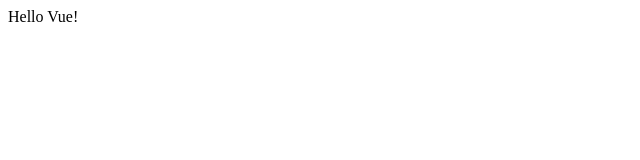
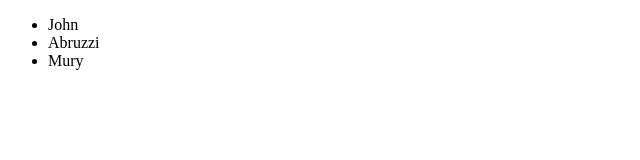
Before and after one commit to abruzzi/vue-demo, a plain HTML site: page index.html in a window 1280 px wide. Shown: the whole page, without its empty margins (0-640 px from the left). Drawn offline with nearby package versions, Linux system fonts and the light colour scheme.

Commit message:
For loop

```diff
--- a/index.html
+++ b/index.html
@@ -9,9 +9,11 @@
     </head>
     <body>
 		<div id="app">
-		  {{ message }}
+      <ul>
+        <li v-for="name in names">{{name}}</li>
+      </ul>
 		</div>
 		<script src="https://unpkg.com/vue/dist/vue.js"></script>
-        <script src="js/main.js"></script>
+    <script src="js/main.js"></script>
     </body>
 </html>
--- a/js/main.js
+++ b/js/main.js
@@ -1,6 +1,6 @@
 var app = new Vue({
   el: '#app',
   data: {
-    message: 'Hello Vue!'
+    names: ['John', 'Abruzzi', 'Mury']
   }
 })
```
